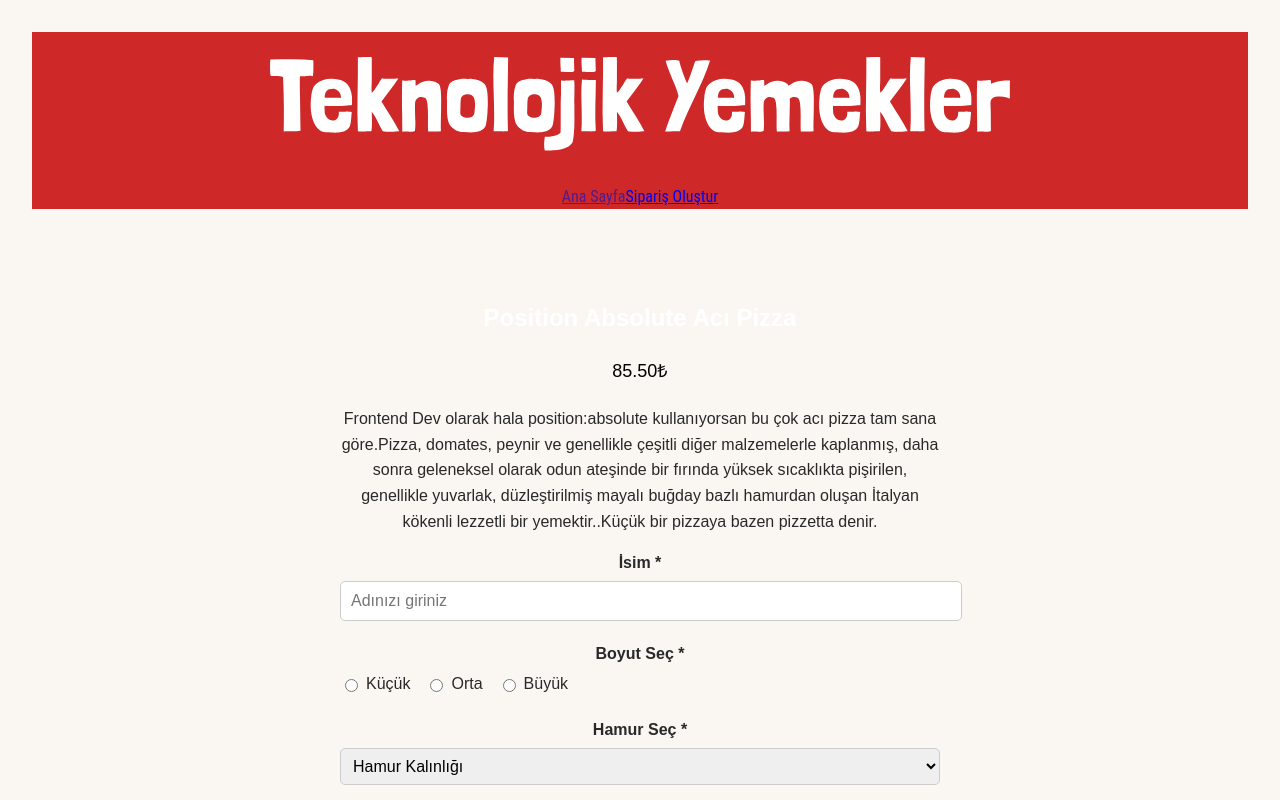
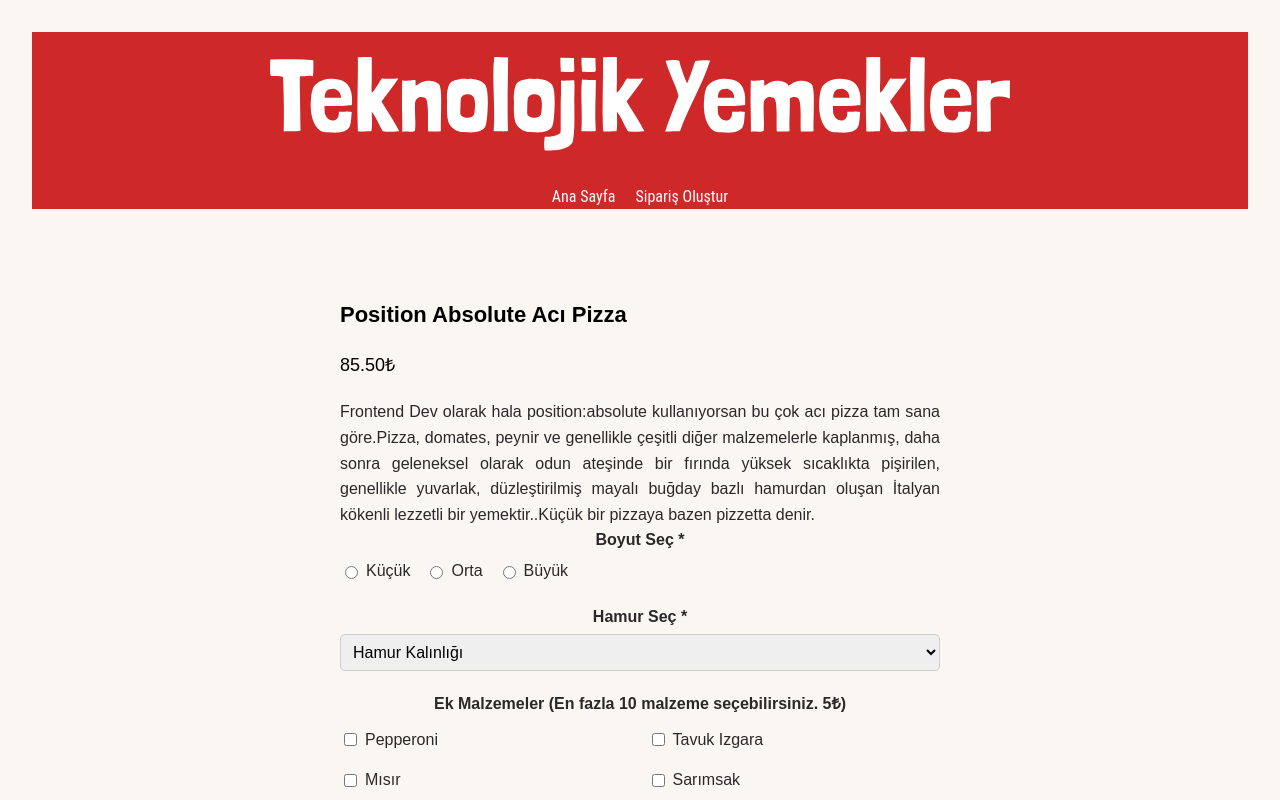
Before and after one commit to eluf98/s8-pizza-challange, a React (Vite) app: page /OrderPizza in a window 1280 px wide. Shown: the top 800 px of the page. Built offline with nearby package versions, Linux system fonts and the light colour scheme; the HTML template or start-up script is replaced by a standard one.

Commit message:
OrderPizza page updates

```diff
--- a/src/components/Header.css
+++ b/src/components/Header.css
@@ -1,16 +1,14 @@
 Header {
     font-family: 'Roboto Condensed', sans-serif; /* Fontu Roboto Condensed */
     background-color: #CE2829;
-    color: #5F5F5F;
     margin: 0;
     padding: 0;
     text-align: center;
 }
-Header .nav a {
-    font-family: 'Roboto Condensed', sans-serif; /* Fontu Roboto Condensed */
-    background-color: #CE2829;
-    color: #5F5F5F;
-    margin: 0;
-    padding: 0;
-    text-align: center;
-}
+
+nav a {
+    color: white; /* Yazı rengini beyaz yap */
+    text-decoration: none; /* Alt çizgiyi kaldır */
+    font-size: 16px; /* Yazı boyutunu ayarla */
+    margin: 0 10px; /* Bağlantılar arası boşluk */
+  }
--- a/src/components/Header.jsx
+++ b/src/components/Header.jsx
@@ -5,8 +5,8 @@ export default function Header() {
         <header>
             <img src="images/iteration-1-images/logo.svg" alt="" className="logo" />
             <nav>
-                <a href="">Ana Sayfa</a>
-                <a href="/OrderPizza">Sipariş Oluştur</a>
+                <a href="/">Ana Sayfa</a>
+                <a href="/OrderPizza" >Sipariş Oluştur</a>
             </nav>
         </header>
     );
--- a/src/components/OrderPizza.css
+++ b/src/components/OrderPizza.css
@@ -1,8 +1,8 @@
 
 body {
     font-family: 'Roboto Condensed', sans-serif; /* Fontu Roboto Condensed */
-    background-color: #FAF7F2; /* Bej arka plan */
-    color: #292929; /* Koyu gri yazı rengi */
+    background-color: #FAF7F2;
+    color: #292929;
     margin: 0;
     padding: 0;
   }
@@ -11,7 +11,6 @@ body {
     font-family: 'Barlow', sans-serif; /* Başlıklar ve etiketler için Barlow fontu */
   }
 
-  /* Form Konteyneri */
   .form-container {
     max-width: 600px;
     margin: 50px auto;
@@ -21,43 +20,52 @@ body {
     border-radius: 10px;
     box-shadow: 0 4px 8px rgba(0, 0, 0, 0.1);
   }
+  .description {
+    max-width: 600px;
+    margin: 0 auto;
+    text-align: justify;
+    line-height: 1.6;
+    font-size: 16px;
+  }
 
-  /* Başlık */
   .form-title {
     font-size: 28px;
     font-weight: bold;
-    color: #CE2829; /* Kırmızı renk */
+    color: #CE2829;
     margin-bottom: 20px;
-    text-align: center;
+    text-align: left;
   }
 
-  /* Alt Başlık */
-  .form-subtitle {
+
+  .subtitle {
     font-size: 22px;
-    color: black; /* Açık gri */
+    color: black;
     margin-bottom: 10px;
+    padding:0;
+    text-align: left;
   }
 
-  /* Fiyat */
+
   .form-price {
     font-size: 18px;
     color: black;
     margin-bottom: 20px;
+    text-align: left;
   }
 
-  /* Form Grupları */
+
   .form-group {
     margin-bottom: 20px;
   }
 
-  /* Etiketler */
+
   .form-label {
     font-weight: bold;
     display: block;
     margin-bottom: 5px;
   }
 
-  /* İsim Giriş */
+
   .form-input {
     width: 100%;
     padding: 10px;
@@ -66,7 +74,7 @@ body {
     font-size: 16px;
   }
 
-  /* Radyo Seçenekleri */
+
   .form-options {
     display: flex;
     gap: 15px;
@@ -82,7 +90,7 @@ body {
     margin-right: 5px;
   }
 
-  /* Seçim Kutuları */
+
   .form-select {
     width: 100%;
     padding: 8px;
@@ -91,7 +99,7 @@ body {
     font-size: 16px;
   }
 
-  /* Malzeme Seçenekleri */
+
   .form-toppings {
     display: grid;
     grid-template-columns: repeat(2, 1fr);
@@ -107,7 +115,7 @@ body {
     font-size: 16px;
   }
 
-  /* Sipariş Notu */
+
   .form-textarea {
     width: 100%;
     padding: 10px;
@@ -118,7 +126,6 @@ body {
     margin-top: 10px;
   }
 
-  /* Miktar Seçimi */
   .form-quantity {
     display: flex;
     justify-content: center;
@@ -128,7 +135,7 @@ body {
 
   .quantity-button {
     padding: 5px 15px;
-    background-color: #FDC913; /* Sarı renk */
+    background-color: #FDC913;
     border: 1px solid #ccc;
     border-radius: 5px;
     cursor: pointer;
@@ -136,25 +143,25 @@ body {
   }
 
   .quantity-button:hover {
-    background-color: #CE2829; /* Kırmızı renk */
+    background-color: #CE2829;
     color: white;
   }
 
-  /* Toplam Fiyat */
+
   .form-total {
     font-weight: bold;
     font-size: 18px;
-    color: #CE2829; /* Kırmızı */
+    color: #CE2829;
     margin-top: 15px;
     text-align: center;
   }
 
-  /* Sipariş Ver Butonu */
+
   .form-submit {
     display: block;
     width: 100%;
     padding: 12px;
-    background-color: #FDC913; /* Sarı renk */
+    background-color: #FDC913;
     color: #fff;
     font-weight: bold;
     border: none;
@@ -165,7 +172,7 @@ body {
   }
 
   .form-submit:hover {
-    background-color: #CE2829; /* Kırmızı renk */
+    background-color: #CE2829;
   }
 
   .form-submit:disabled {
@@ -173,16 +180,15 @@ body {
     cursor: not-allowed;
   }
 
-  /* Uyarı Mesajları */
   .error-message {
-    color: #CE2829; /* Kırmızı */
+    color: #CE2829;
     font-weight: bold;
     margin-top: 10px;
     text-align: center;
   }
 
   .success-message {
-    color: #28a745; /* Yeşil */
+    color: #28a745;
     font-weight: bold;
     margin-top: 10px;
     text-align: center;
--- a/src/components/OrderPizza.jsx
+++ b/src/components/OrderPizza.jsx
@@ -36,15 +36,11 @@ const OrderPizza = () => {
 
   const handleToppingChange = (topping) => {
     if (toppings.includes(topping)) {
-      const updatedToppings = toppings.filter((t) => t !== topping);
-      if (updatedToppings.length >= 4) {
-        setToppings(updatedToppings);
-      } else {
-        alert("En az 4 malzeme seçmelisiniz.");
-      }
+      setToppings(toppings.filter((t) => t !== topping));
     } else {
       if (toppings.length < 10) {
         setToppings([...toppings, topping]);
+      } else {
         alert("En fazla 10 malzeme seçebilirsiniz.");
       }
     }
@@ -61,10 +57,7 @@ const handleToppingChange = (topping) => {
     e.preventDefault();
 
 
-    if (!name || !size || !crust || toppings.length === 0) {
-      alert("Lütfen tüm gerekli alanları doldurun.");
-      return;
-    }
+   console.log("Pizza boyutu:", size);
 
     setIsSubmitting(true);
 
@@ -106,29 +99,11 @@ const handleToppingChange = (topping) => {
 
 
       <form onSubmit={handleSubmit}>
-        <h2 className="form-subtitle">Position Absolute Acı Pizza</h2>
+        <h2 className="subtitle">Position Absolute Acı Pizza</h2>
         <p className="form-price">85.50₺</p>
         <p className="description">
           Frontend Dev olarak hala position:absolute kullanıyorsan bu çok acı pizza tam sana göre.Pizza, domates, peynir ve genellikle çeşitli diğer malzemelerle kaplanmış, daha sonra geleneksel olarak odun ateşinde bir fırında yüksek sıcaklıkta pişirilen, genellikle yuvarlak, düzleştirilmiş mayalı buğday bazlı hamurdan oluşan İtalyan kökenli lezzetli bir yemektir..Küçük bir pizzaya bazen pizzetta denir.
         </p>
-
-
-
-        <div className="form-group">
-          <label className="form-label">İsim *</label>
-          <input
-            type="text"
-            className="form-input"
-            value={name}
-            onChange={(e) => setName(e.target.value)}
-            placeholder="Adınızı giriniz"
-            required
-            minLength="3"
-            data-cy="ad-input"
-          />
-        </div>
-
-
 
         <div className="form-group">
           <label className="form-label">Boyut Seç *</label>
@@ -172,7 +147,7 @@ const handleToppingChange = (topping) => {
 
         <div className="form-group">
     <label className="form-label">
-            Ek Malzemeler (5₺/malzeme, min4, max 10)
+      Ek Malzemeler (En fazla 10 malzeme seçebilirsiniz. 5₺)
     </label>
     <div className="form-toppings">
       {toppingOptions.map((topping) => (
@@ -181,6 +156,7 @@ const handleToppingChange = (topping) => {
             type="checkbox"
             checked={toppings.includes(topping)}
             onChange={() => handleToppingChange(topping)}
+            disabled={toppings.length >= 10 && !toppings.includes(topping)}
             data-cy="ekler-input"
           />
           <span>{topping}</span>
```
Lines whose indentation alone changed are shown as unchanged.
